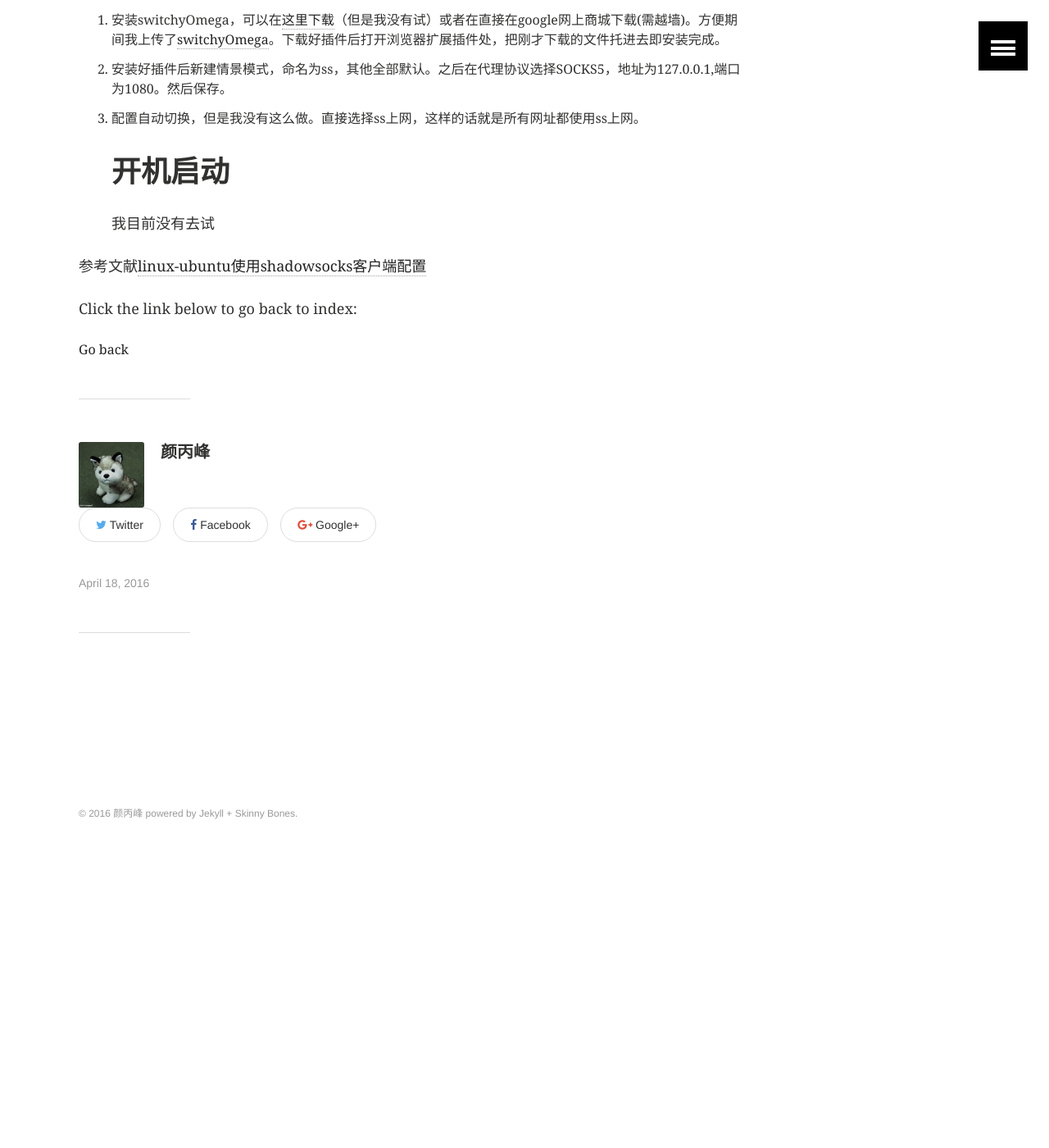
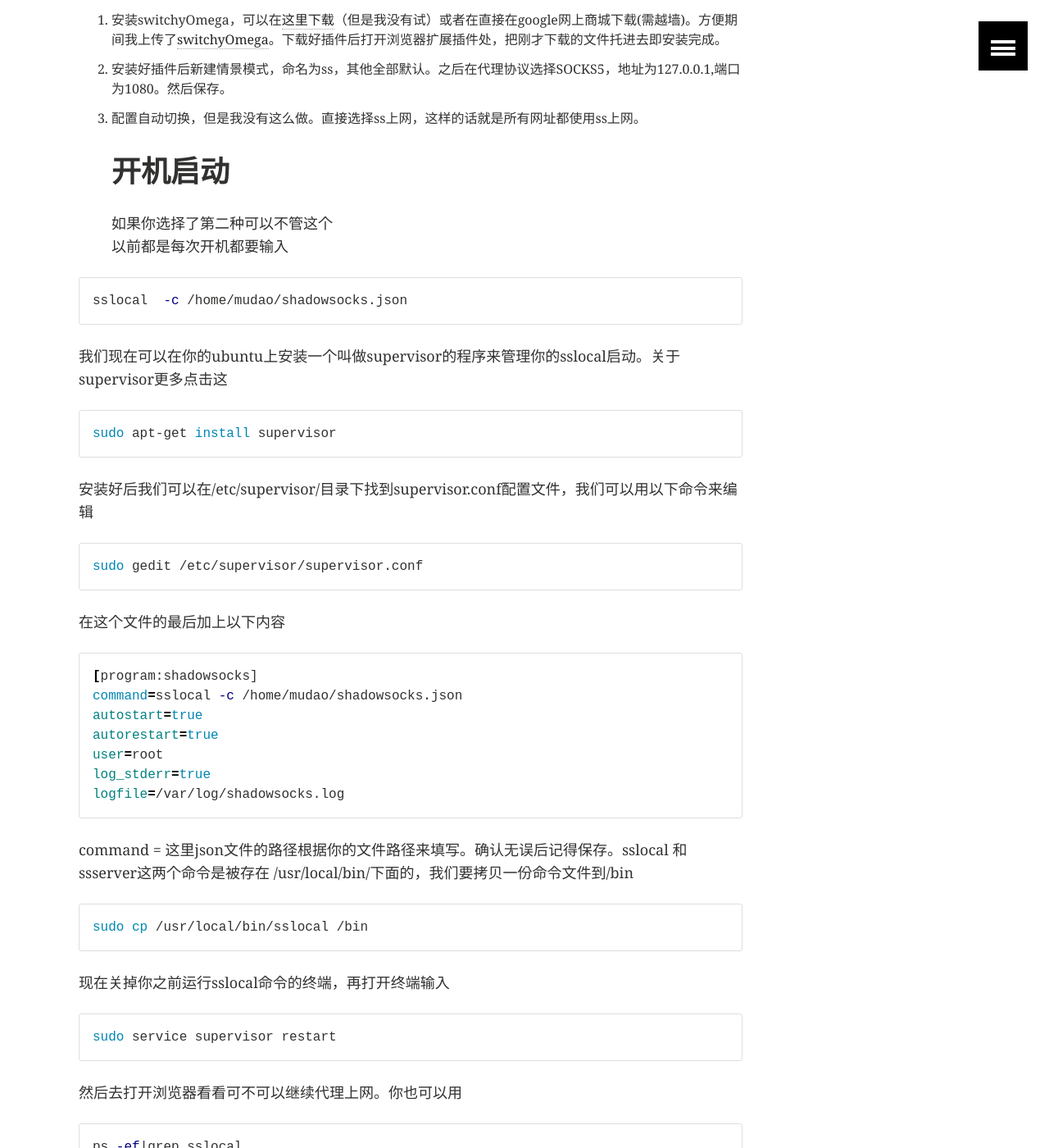
Before and after one commit to BingfengYan/BingfengYan.github.io, a Jekyll site: the page built from _posts/other/2016-04-18-shadowsocks-ubuntu.md, in a window 1280 px wide and 1400 px high, scrolled down 1580 px. Shown: the whole window at 82% size. Built offline with Jekyll 4.4.1, drawn with Linux system fonts in a browser that asks for light colours; comment, search, counter and statistics services are not loaded; before the commit the page ends 2658 px from its top, so only the background shows below that; some of the changed text lies outside the part shown.

Commit message:
添加shadowsocks 自动启动

```diff
--- a/_posts/other/2016-04-18-shadowsocks-ubuntu.md
+++ b/_posts/other/2016-04-18-shadowsocks-ubuntu.md
@@ -44,8 +44,51 @@ sudo apt-get install shadowsocks-qt5
 2. 安装好插件后新建情景模式，命名为ss，其他全部默认。之后在代理协议选择SOCKS5，地址为127.0.0.1,端口为1080。然后保存。
 3. 配置自动切换，但是我没有这么做。直接选择ss上网，这样的话就是所有网址都使用ss上网。
 # 开机启动
-我目前没有去试
-
+如果你选择了第二种可以不管这个
+以前都是每次开机都要输入
+{% highlight bash%}
+sslocal  -c /home/mudao/shadowsocks.json
+{% endhighlight %}
+我们现在可以在你的ubuntu上安装一个叫做supervisor的程序来管理你的sslocal启动。关于supervisor更多点击这
+{% highlight bash%}
+sudo apt-get install supervisor
+{% endhighlight %}
+安装好后我们可以在/etc/supervisor/目录下找到supervisor.conf配置文件，我们可以用以下命令来编辑
+{% highlight bash%}
+sudo gedit /etc/supervisor/supervisor.conf
+{% endhighlight %}
+在这个文件的最后加上以下内容
+{% highlight bash%}
+[program:shadowsocks]
+command=sslocal -c /home/mudao/shadowsocks.json
+autostart=true
+autorestart=true
+user=root
+log_stderr=true
+logfile=/var/log/shadowsocks.log
+{% endhighlight %}
+command = 这里json文件的路径根据你的文件路径来填写。确认无误后记得保存。sslocal 和ssserver这两个命令是被存在 /usr/local/bin/下面的，我们要拷贝一份命令文件到/bin
+{% highlight bash%}
+sudo cp /usr/local/bin/sslocal /bin
+{% endhighlight %}
+现在关掉你之前运行sslocal命令的终端，再打开终端输入
+{% highlight bash%}
+sudo service supervisor restart
+{% endhighlight %}
+ 然后去打开浏览器看看可不可以继续代理上网。你也可以用
+{% highlight bash%}
+ps -ef|grep sslocal
+{% endhighlight %}
+命令查看sslocal是否在运行。
+这个时候我们需要在/etc下编辑一个叫rc.local的文件 ，让supervisor开机启动。
+{% highlight bash%}
+sudo gedit /etc/rc.local
+{% endhighlight %}
+在这个配置文件的exit 0前面一行加上
+{% highlight bash%}
+service supervisor start
+{% endhighlight %}
+ 保存。看你是否配置成功你可以在现在关机重启之后直接打开浏览器看是否代理成功。
 
 
 参考文献[linux-ubuntu使用shadowsocks客户端配置](https://aitanlu.com/ubuntu-shadowsocks-ke-hu-duan-pei-zhi.html)
```
Also changed, not shown: 1 other file.
